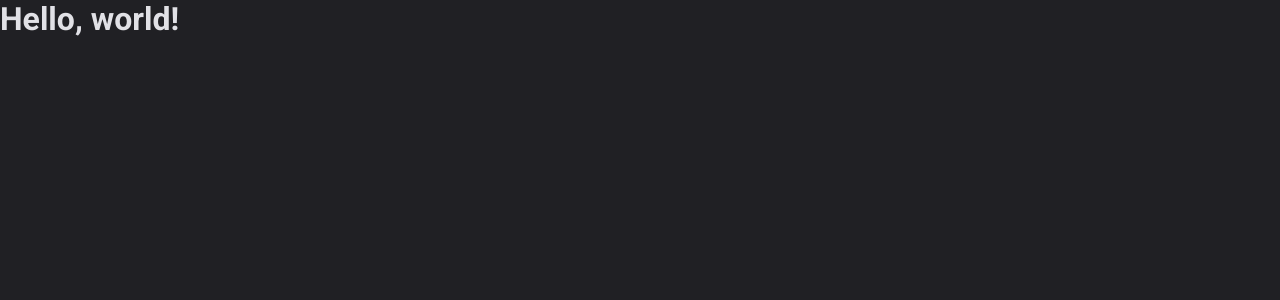
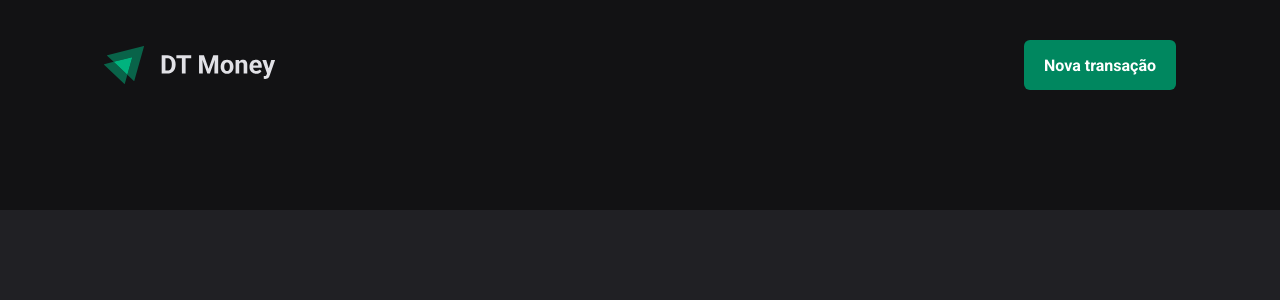
Before and after one commit to LuizaFerri/DT-Money, a React (Vite) app: page / in a window 1280 px wide. Shown: the top 300 px of the page. Built offline with nearby package versions, Linux system fonts and the light colour scheme.

Commit message:
Header component

```diff
--- a/src/App.tsx
+++ b/src/App.tsx
@@ -1,12 +1,13 @@
 import { ThemeProvider } from "styled-components";
 import { DefaultTheme } from "./styles/themes/default";
 import { GlobalStyle } from "./styles/global";
+import { Transactions } from "./pages/Transactions";
 
 function App() {
   return (
     <ThemeProvider theme={DefaultTheme}>
       <GlobalStyle />
-      <h1>Hello, world!</h1>
+      <Transactions />
     </ThemeProvider>
   );
 }
--- /dev/null
+++ b/src/components/Header/index.tsx
@@ -0,0 +1,17 @@
+import {
+  HeaderContainer,
+  HeaderContent,
+  NewTransactionButton
+} from "../../pages/Transactions/styles";
+import logoImg from "../../assets/logo.svg";
+
+export function Header() {
+  return (
+    <HeaderContainer>
+      <HeaderContent>
+        <img src={logoImg} alt="dt money" />
+        <NewTransactionButton>Nova transação</NewTransactionButton>
+      </HeaderContent>
+    </HeaderContainer>
+  );
+}
--- /dev/null
+++ b/src/pages/Transactions/index.tsx
@@ -0,0 +1,9 @@
+import { Header } from "../../components/Header"
+
+export function Transactions (){
+    return (
+        <div>
+            <Header/>
+        </div>
+    )
+}
--- /dev/null
+++ b/src/pages/Transactions/styles.ts
@@ -0,0 +1,32 @@
+import styled from 'styled-components';
+
+export const HeaderContainer = styled.header`
+    background-color: ${props => props.theme["gray-900"]};
+    padding: 2.5rem 0 7.5rem;
+`;
+
+export const HeaderContent = styled.div`
+    width: 100%;
+    max-width: 1120px;
+    margin: 0 auto;
+    padding: 0 1.5rem;
+
+    display: flex;
+    align-items: center;
+    justify-content: space-between;
+`
+
+export const NewTransactionButton = styled.button`
+    height: 50px;
+    border:0;
+    background: ${props => props.theme["green-500"]};
+    color: ${props => props.theme.white};
+    font-weight:bold;
+    padding: 0 1.25rem;
+    border-radius: 6px;
+    cursor: pointer;
+    &:hover{
+        background: ${props => props.theme["green-700"]};
+        transition: background-color 0.2s;
+    }
+`
```
Also changed, not shown: src/assets/logo.svg (added), src/components/Header/styles.ts (added).
